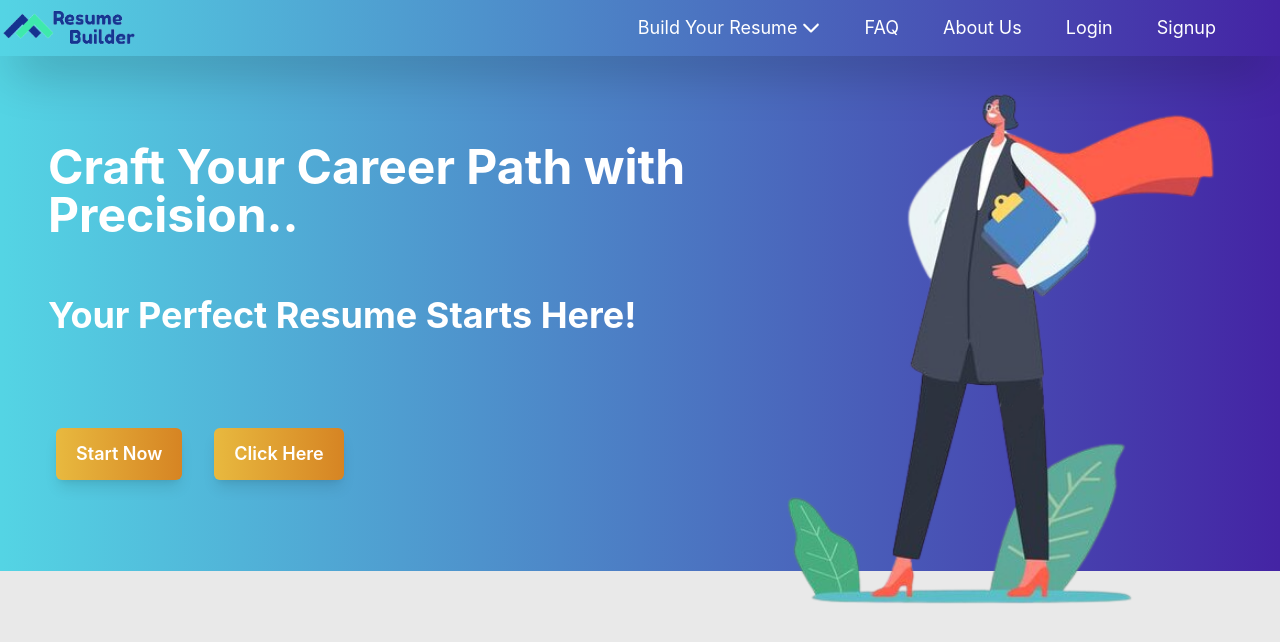
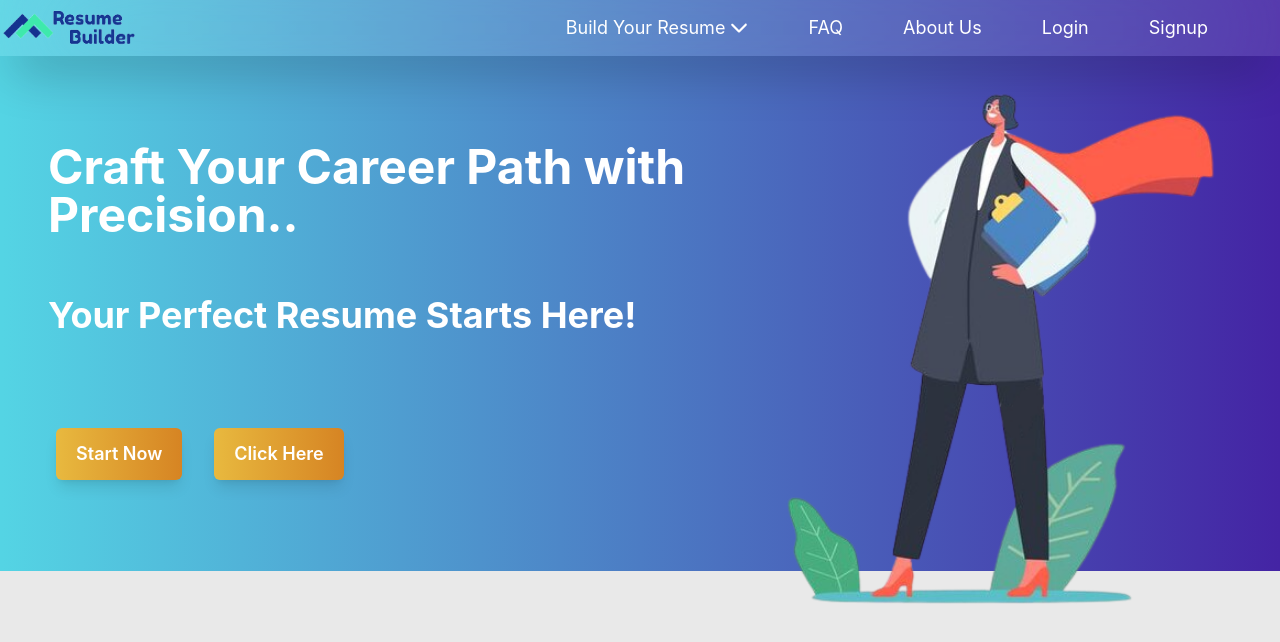
Before and after one commit to deepanshupal09/resumebuilder, a React (Create React App) app: page / in a window 1280 px wide. Shown: the top 642 px of the page. Built offline with nearby package versions, Linux system fonts and the light colour scheme.

Commit message:
navbar++

```diff
--- a/src/components/LandingPage.js
+++ b/src/components/LandingPage.js
@@ -13,6 +13,7 @@ function LandingPage() {
      </div>
      <div className='flex justify-end w-1/2 '><img className='mr-[10%] slideright h-[110%]' src="./resume-img.png" alt="" /></div>
     </div>
+
   )
 }
 
--- a/src/components/Navbar.js
+++ b/src/components/Navbar.js
@@ -5,7 +5,7 @@ import { FontAwesomeIcon } from "@fortawesome/react-fontawesome";
 function Navbar() {
   return (
     <div>
-      <div className="shadow-2xl fixed top-0 z-10 w-[100%] flex justify-between h-[7%]  text-lg  text-white" style={{backgroundImage: 'linear-gradient( 90.1deg,  rgba(84,212,228,1) 0.2%, rgba(68,36,164,1) 99.9% )'}}>
+      <div className="shadow-2xl fixed top-0 backdrop-blur-3xl backdrop-filter bg-opacity-10 z-10 w-[100%] flex justify-between h-[7%] bg-white text-lg  text-white" >
         <div className="my-auto">
           <img
             className="w-[70%]"
@@ -14,22 +14,26 @@ function Navbar() {
           />
         </div>
         <ul className="flex space-x-11 mr-16 my-auto ">
-          <button className="hover:text-cyan-300" >
+        <div className="">
+
+          <button className=" px-2 bg-white bg-opacity-0 hover:bg-opacity-20 rounded-md py-2 " >
             <li className="flex">
               Build Your Resume&nbsp;
               <div id="byr"><FontAwesomeIcon icon={faChevronDown} /></div>
             </li>
           </button>
-          <button className="hover:text-cyan-300">
+
+          </div>
+          <button className="px-2 bg-white bg-opacity-0 hover:bg-opacity-20 rounded-md py-2 ">
             <li>FAQ</li>
           </button>
-          <button className="hover:text-cyan-300">
+          <button className="px-2 bg-white bg-opacity-0 hover:bg-opacity-20 rounded-md py-2 ">
             <li>About Us</li>
           </button>
-          <button className="hover:text-cyan-300">
+          <button className="px-2 bg-white bg-opacity-0 hover:bg-opacity-20 rounded-md py-2 ">
             <li>Login</li>
           </button>
-          <button className="hover:text-cyan-300">
+          <button className="px-2 bg-white bg-opacity-0 hover:bg-opacity-20 rounded-md py-2 ">
             <li>Signup</li>
           </button>
         </ul>
```
